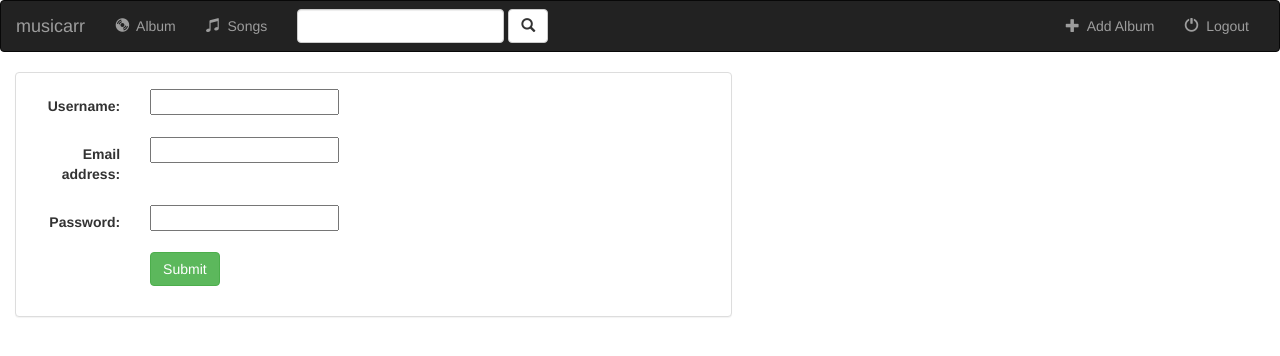
After one commit to abhishektanwar/Musicarr, a Django app: page /music/register/ in a window 1280 px wide. The commit adds this page. Shown: the top 356 px of the page. Run offline with Django 3.2, Linux system fonts and the light colour scheme; some libraries are stand-ins or nearby versions.

Commit message:
user registeration

```diff
--- /dev/null
+++ b/music/forms.py
@@ -0,0 +1,9 @@
+from django.contrib.auth.models import User
+from django import forms
+#blueprint of a user register form
+class UserForm(forms.ModelForm):
+    password=forms.CharField(widget=forms.PasswordInput)
+
+    class Meta:
+        model=User
+        fields=['username','email','password']
--- a/music/models.py
+++ b/music/models.py
@@ -1,11 +1,15 @@
 from django.db import models
 
+from django.urls import reverse
 # Create your models here.
 class Album(models.Model):
     artist = models.CharField(max_length=250)
     album_title = models.CharField(max_length=250)
     genre = models.CharField(max_length=50)
     logo = models.CharField(max_length=1000)
+
+    def get_absolute_url(self):
+        return reverse('music:detail',kwargs={'pk':self.pk})
 
     def __str__(self):
         return self.album_title + '-' + self.artist
--- a/music/templates/music/base.html
+++ b/music/templates/music/base.html
@@ -52,7 +52,7 @@
             </form>
             <ul class="nav navbar-nav navbar-right">
                 <li class="">
-                    <a href="#"><span class="glyphicon glyphicon-plus" aria-hidden="true"></span>&nbsp;
+                    <a href="{% url 'music:albumadd' %}"><span class="glyphicon glyphicon-plus" aria-hidden="true"></span>&nbsp;
                     Add Album
                     </a>
 
--- a/music/templates/music/detail.html
+++ b/music/templates/music/detail.html
@@ -29,6 +29,7 @@
 
     </form>
 
+
 {% endblock %}
 
 
--- /dev/null
+++ b/music/templates/music/form-template.html
@@ -0,0 +1,11 @@
+{% for field in form %}
+
+    <div class="form-group">
+        <div class="col-sm-offset-2 col-sm-10">
+            <span class="text-danger small">{{ field.errors }}</span>
+        </div>
+        <div class="control-label col-sm-2">{{ field.label_tag }}</div>
+        <div class="col-sm-10">{{ field }}</div>
+    </div>
+
+{% endfor %}
--- a/music/templates/music/index.html
+++ b/music/templates/music/index.html
@@ -21,7 +21,7 @@
                     <h2>{{ album.album_title }}</h2>
                     <h4>{{ album.artist }}</h4>
                     <a href="{% url 'music:detail' album.id %}" class="btn btn-primary btn-sm" role="button">View Details</a>
-                    <form action="{% url 'music:delete' album.id%}" method="POST">
+                    <form action="#" method="POST">
                         {% csrf_token %}
                         <input type="hidden" name="album_id" id="" value="{{ album.id }}">
                         <button type="submit" class="btn btn-default btn-sm"><span class="glyphicon glyphicon-trash"></span></button>
--- /dev/null
+++ b/music/templates/music/registeration_form.html
@@ -0,0 +1,37 @@
+{% extends 'music/base.html' %}
+
+{% block title %}Add a new album{% endblock %}
+{% block albums_active %}active{% endblock %}
+
+{% block body %}
+
+    <div class="container-fluid">
+        <div class="row">
+            <div class="col-sm-12 col-md-7">
+                <div class="panel panel-default">
+                    <div class="panel-body">
+
+                        <form action="" class="form-horizontal" method="POST" enctype="multipart/form-data">
+                            {% csrf_token %}
+                            {% include 'music/form-template.html' %}
+                            <div class="form-group">
+                                <div class="col-sm-offset-2 col-sm-10">
+                                    <button type="submit" class="btn btn-success">Submit</button>
+
+                                </div>
+
+                            </div>
+                        </form>
+
+                    </div>
+
+                </div>
+
+            </div>
+
+        </div>
+
+    </div>
+
+
+{% endblock %}
--- a/music/urls.py
+++ b/music/urls.py
@@ -1,5 +1,6 @@
 from django.conf.urls import url
 from . import views
+
 app_name = 'music'
 urlpatterns = [
 
@@ -9,5 +10,6 @@ urlpatterns = [
 
     # /music/album_id/favourite
     url(r'^(?P<album_id>[0-9]+)/favourite/$',views.favourite,name='favourite'),
-
+    url(r'album/add/$',views.AlbumCreate.as_view(),name='albumadd'),
+    url(r'^register/$',views.UserFormView.as_view(),name='register'),
 ]
--- a/music/views.py
+++ b/music/views.py
@@ -1,9 +1,12 @@
-from django.shortcuts import render
+from django.shortcuts import render,redirect
 from django.http import HttpResponse
 from django.template import loader
-
+from django.views.generic.edit import CreateView,UpdateView,DeleteView
 from .models import Album
 from django.http import Http404
+from django.contrib.auth import authenticate,login
+from django.views.generic import View
+from .forms import UserForm
 
 # Create your views here.
 
@@ -49,3 +52,34 @@ def favourite(request,album_id):
         selected_song.is_favourite=True
         selected_song.save()
         return render(request,'music/detail.html',{'album':album})
+
+class AlbumCreate(CreateView):
+    model=Album
+    fields=['artist','album_title','genre','logo']
+
+class UserFormView(View):
+    form_class=UserForm
+    template_name = 'music/registeration_form.html'
+    #inbuilt functionality,displays blank form
+    def get(self,request):
+        form = self.form_class(None)
+        return render(request,self.template_name,{'form':form})
+
+    def post(self,request):
+        form = self.form_class(request.POST)
+        if form.is_valid():
+
+            user = form.save(commit=False)
+
+            #cleaned normalised data
+            username=form.cleaned_data['username']
+            password=form.cleaned_data['password']
+            user.set_password(password)
+            user.save()
+
+            user = authenticate(username=username,password=password)
+            if user is not None:
+                if user.is_active:
+                    login(request,user)
+                    return redirect('music:index')
+        return render(request,self.template_name,{'form':form})
```
Also changed, not shown: music/templates/music/album_form.html (added, +37 -0 lines), db.sqlite3.
